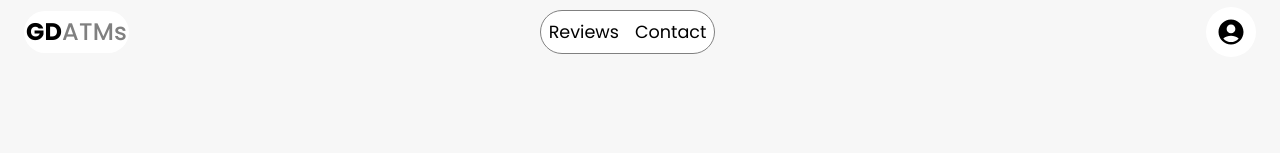
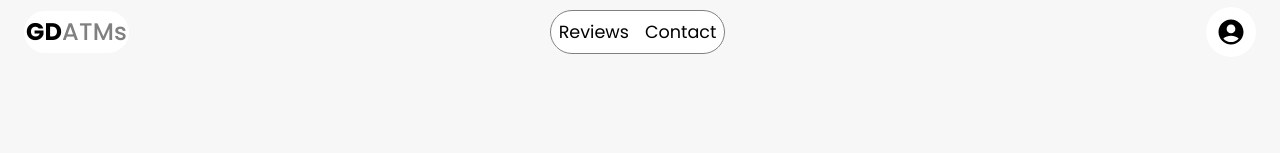
Before and after one commit to pToum21/gd-atms-v2, a React (Vite) app in the folder client/: page /about in a window 1280 px wide. Shown: the top 153 px of the page. Built offline with nearby package versions, Linux system fonts and the light colour scheme; no server answers.

Commit message:
fixed navbar centering

```diff
--- a/client/src/components/Navbar.jsx
+++ b/client/src/components/Navbar.jsx
@@ -62,7 +62,7 @@ const NavBar = () => {
                         </span>
                     </MuiLink>
                     {isNormalOrBigScreen && (
-                        <div style={{ display: 'flex', alignItems: 'center', marginRight: '80px', border: 'solid 1px gray', borderRadius: '50px', backgroundColor: 'white' }}>
+                        <div style={{ display: 'flex', alignItems: 'center', marginRight: '60px', border: 'solid 1px gray', borderRadius: '50px', backgroundColor: 'white' }}>
                             <MuiLink component={Link} to="/reviews" sx={{ textDecoration: 'none', fontSize: '1.1rem', color: 'black', '&:hover': { backgroundColor: 'rgba(128, 128, 128, 0.2)', borderRadius: '50px', padding: '2%' }, borderRadius: '50px', padding: '8px' }}>Reviews</MuiLink>
                             <MuiLink component={Link} to="/contact" sx={{ textDecoration: 'none', fontSize: '1.1rem', color: 'black', '&:hover': { backgroundColor: 'rgba(128, 128, 128, 0.2)', borderRadius: '50px', padding: '2%' }, padding: '8px' }}>Contact</MuiLink>
                         </div>
```
